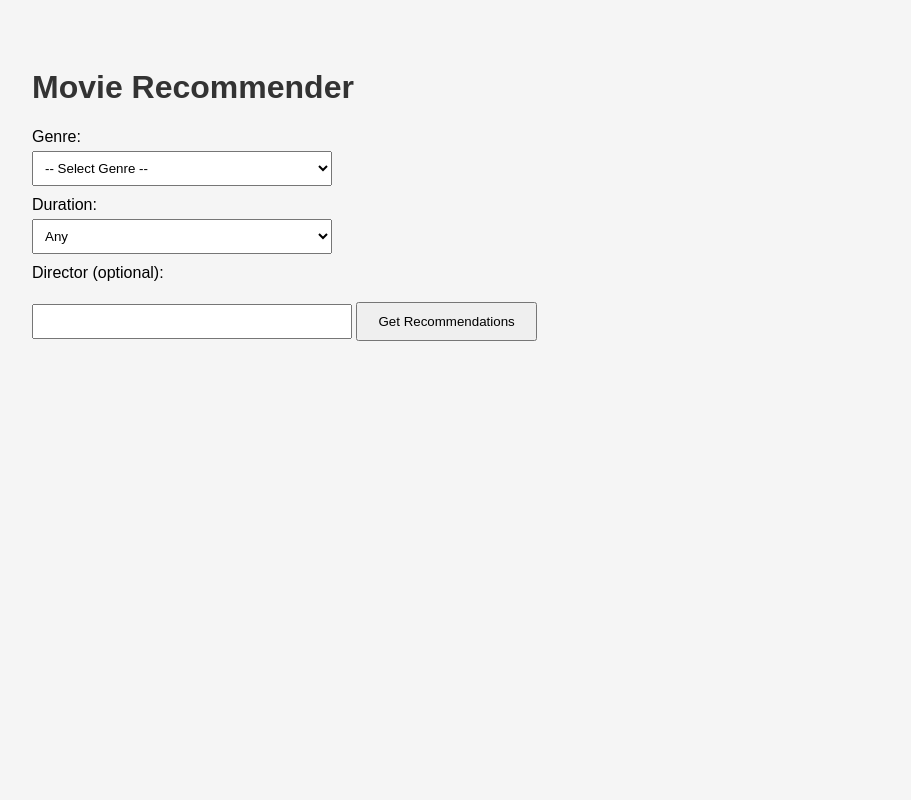
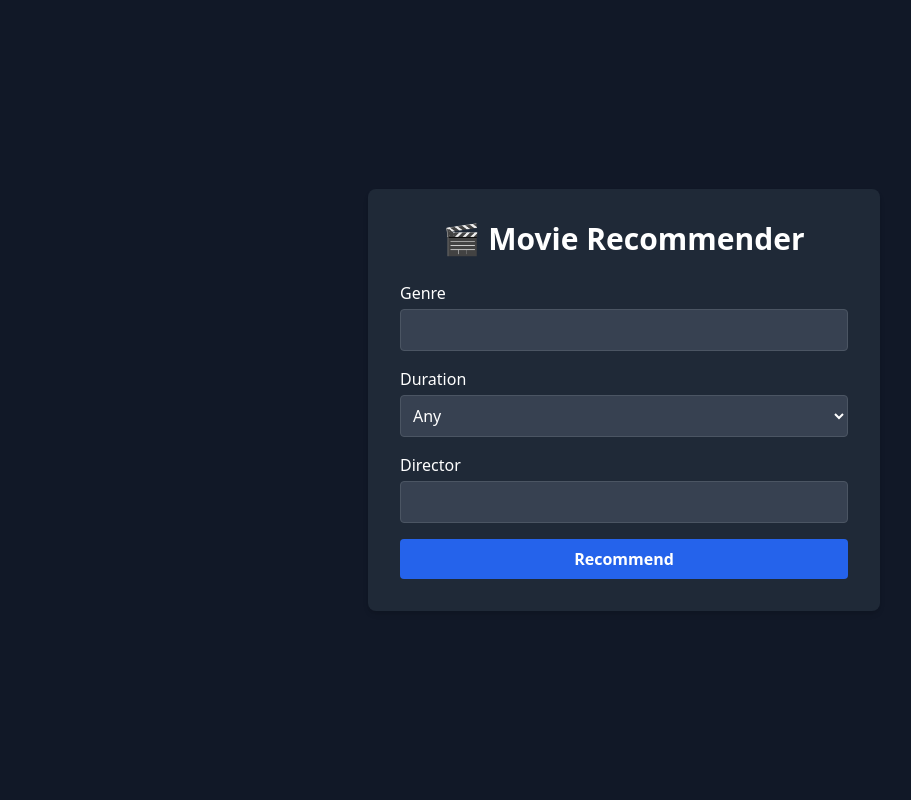
Before and after one commit to ShadowRaider12/Movie-Recommender, a Flask app: page / in a window 1280 px wide. Shown: the whole page, without its empty margins (16-927 px from the left). Run offline with Flask 3, Linux system fonts and the light colour scheme; some libraries are stand-ins or nearby versions.

Commit message:
redone styling

```diff
--- a/templates/index.html
+++ b/templates/index.html
@@ -1,80 +1,41 @@
 <!DOCTYPE html>
-<html>
+<html lang="en">
 <head>
+    <meta charset="UTF-8">
     <title>Movie Recommender</title>
-    <style>
-        body {
-            font-family: Arial, sans-serif;
-            padding: 40px;
-            background-color: #f5f5f5;
-        }
-        h1 {
-            color: #333;
-        }
-        form {
-            margin-bottom: 20px;
-        }
-        label {
-            display: block;
-            margin: 10px 0 5px;
-        }
-        input[type="text"], select {
-            padding: 8px;
-            width: 300px;
-        }
-        button {
-            margin-top: 15px;
-            padding: 10px 20px;
-        }
-        .results {
-            margin-top: 30px;
-            background-color: #fff;
-            padding: 15px;
-            border-radius: 8px;
-        }
-    </style>
+    <script src="https://cdn.tailwindcss.com"></script>
 </head>
-<body>
-    <h1>Movie Recommender</h1>
-    <form method="POST">
-        <label for="genre">Genre:</label>
-        <select name="genre" id="genre">
-            <option value="">-- Select Genre --</option>
-            <option>Sci-Fi</option>
-            <option>Action</option>
-            <option>Drama</option>
-            <option>Animation</option>
-            <option>Romance</option>
-            <option>Adventure</option>
-            <option>Fantasy</option>
-            <option>Biography</option>
-            <option>Musical</option>
-            <option>Crime</option>
-        </select>
-
-        <label for="duration">Duration:</label>
-        <select name="duration" id="duration">
+<body class="bg-gray-900 text-white min-h-screen flex items-center justify-center p-4">
+    <div class="bg-gray-800 p-8 rounded-lg shadow-md w-full max-w-lg">
+        <h1 class="text-3xl font-bold mb-6 text-center">🎬 Movie Recommender</h1>
+        <form method="POST" class="space-y-4">
+            <div>
+                <label class="block mb-1">Genre</label>
+                <input type="text" name="genre" class="w-full p-2 rounded bg-gray-700 text-white border border-gray-600 focus:outline-none focus:ring-2 focus:ring-blue-500">
+            </div>
+            <div>
+                <label class="block mb-1">Duration</label>
+                <select name="duration" class="w-full p-2 rounded bg-gray-700 text-white border border-gray-600">
                     <option value="any">Any</option>
-            <option value="short">Short (0-90 mins)</option>
-            <option value="medium">Medium (90-120 mins)</option>
+                    <option value="short">Short (0–90 mins)</option>
                     <option value="long">Long (120+ mins)</option>
                 </select>
-
-        <label for="director">Director (optional):</label>
-        <input type="text" name="director" id="director">
-
-        <button type="submit">Get Recommendations</button>
+            </div>
+            <div>
+                <label class="block mb-1">Director</label>
+                <input type="text" name="director" class="w-full p-2 rounded bg-gray-700 text-white border border-gray-600">
+            </div>
+            <button type="submit" class="w-full bg-blue-600 hover:bg-blue-700 text-white font-bold py-2 px-4 rounded">
+                Recommend
+            </button>
         </form>
 
         {% if recommendations %}
-    <div class="results">
-        <h2>Recommendations:</h2>
-        <ul>
-            {% for movie in recommendations %}
-                <li><strong>{{ movie[1] }}</strong> | Genre: {{ movie[2] }} | Director: {{ movie[3] }} | Duration: {{ movie[4] }} mins</li>
-            {% endfor %}
-        </ul>
+        <div class="mt-6">
+            <h2 class="text-xl font-semibold mb-2">Results:</h2>
+            <pre class="bg-gray-700 p-4 rounded whitespace-pre-wrap">{{ recommendations }}</pre>
         </div>
         {% endif %}
+    </div>
 </body>
 </html>
```
Lines whose indentation alone changed are shown as unchanged.
